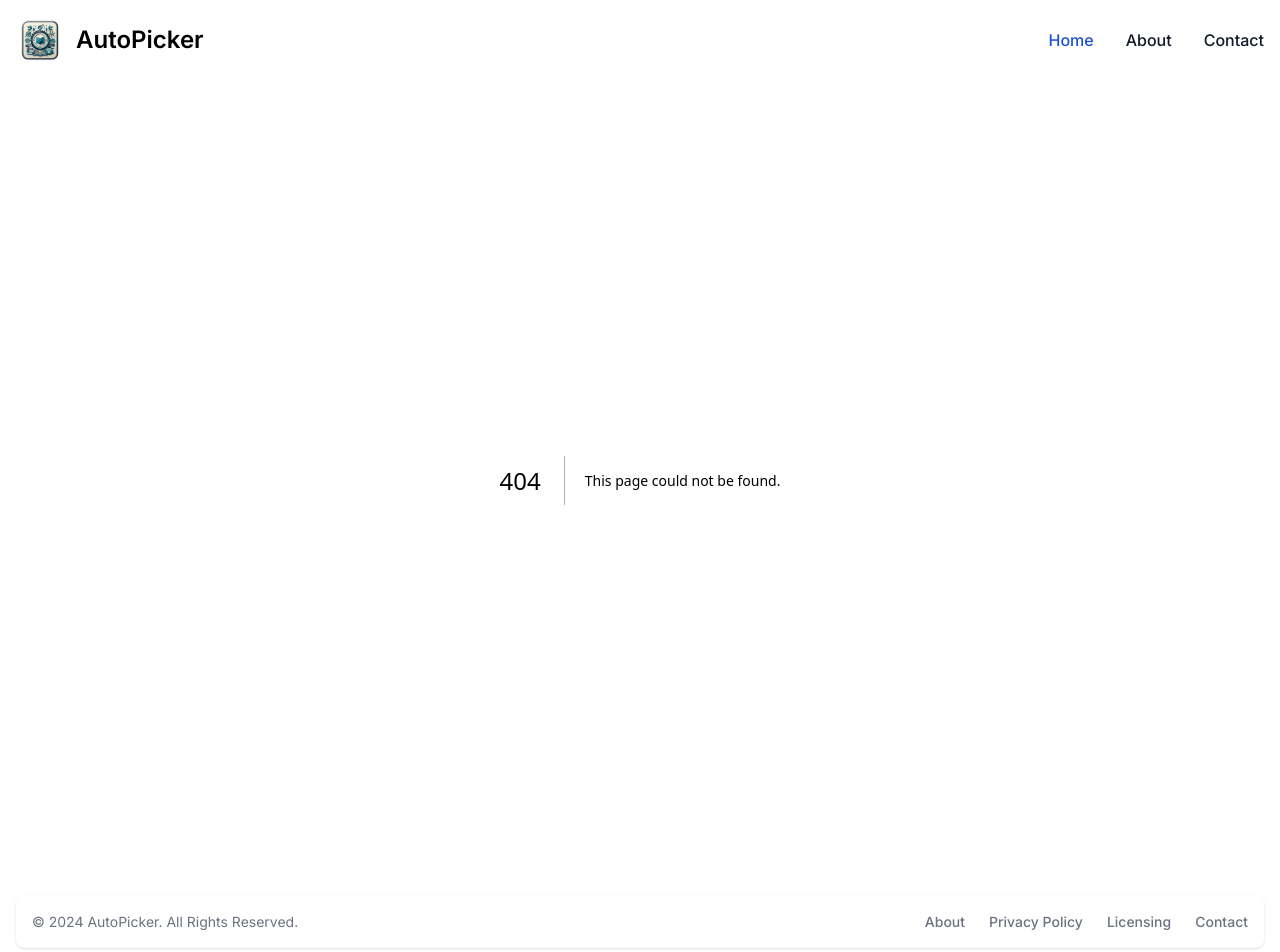
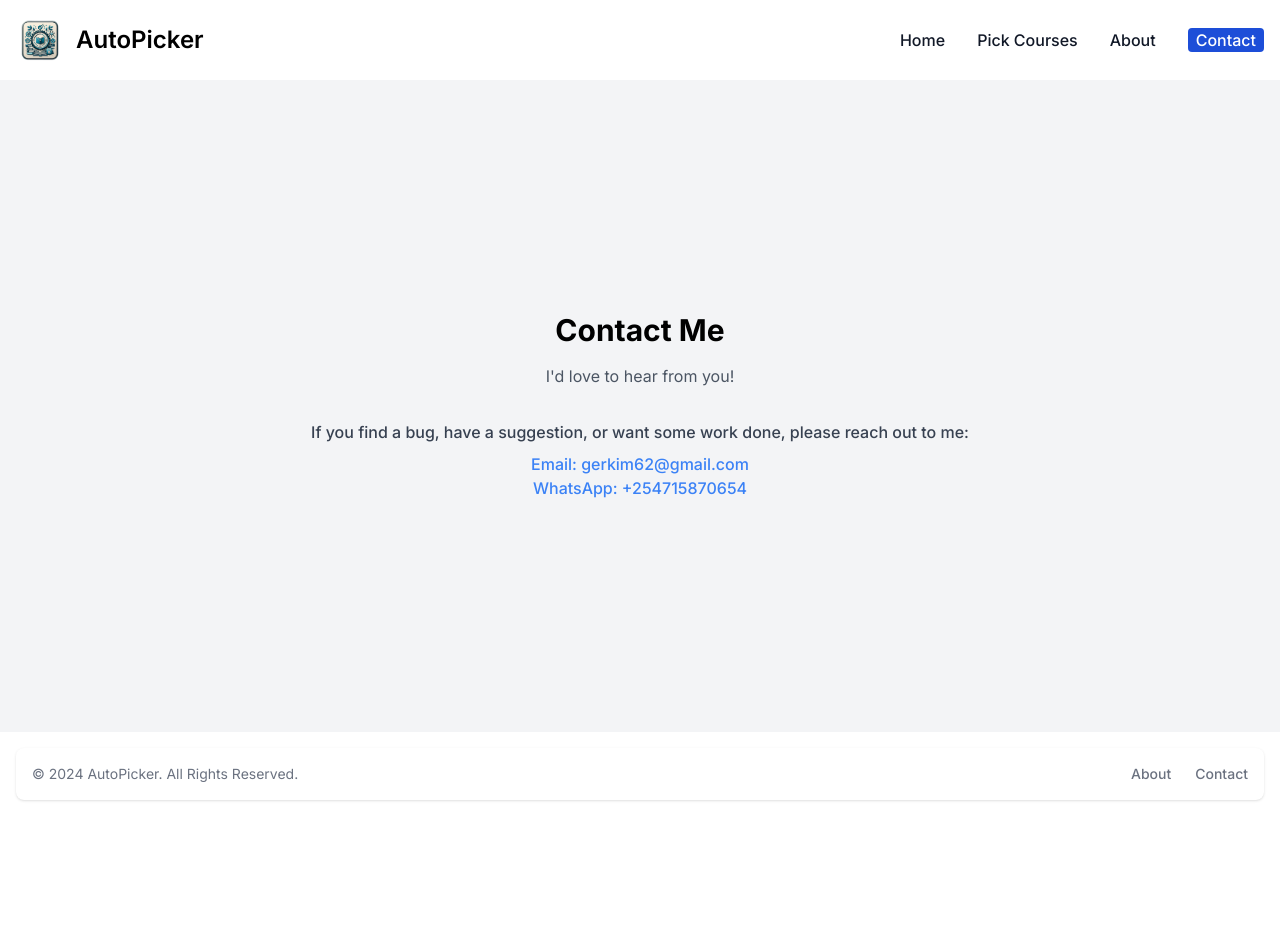
Before and after one commit to gerkim62/icampus-courses-selector, a Next.js app: page /contact in a window 1280 px wide. Before the commit this address had no page. Shown: the top 952 px of the page. After the commit the page ends 816 px from the top, so only its background shows below. Built offline with nearby package versions, Linux system fonts and the light colour scheme.

Commit message:
Update loading page, select page, footer, and courses selector

```diff
--- /dev/null
+++ b/app/about/page.tsx
@@ -0,0 +1,17 @@
+import React from 'react';
+
+const About = () => {
+    return (
+        <div className="bg-gray-100 p-8  fullHeight text-center flex flex-col justify-center items-center">
+            <h1 className="text-2xl font-bold mb-4">About Me</h1>
+            <p className="text-lg mb-4">
+                I am developer.gerison, a software engineering student at the University of Eastern Africa, Baraton.
+            </p>
+            <p className="text-lg mb-4">
+                I love working with Next.js, Tailwind CSS, React, and TypeScript. Coding is my passion!
+            </p>
+        </div>
+    );
+};
+
+export default About;
--- /dev/null
+++ b/app/contact/page.tsx
@@ -0,0 +1,23 @@
+import React from 'react';
+
+const ContactPage: React.FC = () => {
+    return (
+        <div className="flex flex-col items-center justify-center fullHeight bg-gray-100 text-center">
+            <h1 className="text-3xl font-bold mb-4">Contact Me</h1>
+            <p className="text-gray-600 mb-8">I'd love to hear from you!</p>
+            <div className="">
+                <div className="space-y-4">
+                    <div>
+                        <p className="block text-gray-700 font-medium mb-2">
+                            If you find a bug, have a suggestion, or want some work done, please reach out to me:
+                        </p>
+                        <p className="text-blue-500 font-medium">Email: gerkim62@gmail.com</p>
+                        <p className="text-blue-500 font-medium">WhatsApp: +254715870654</p>
+                    </div>
+                </div>
+            </div>
+        </div>
+    );
+};
+
+export default ContactPage;
--- a/app/loading.tsx
+++ b/app/loading.tsx
@@ -3,7 +3,7 @@ import { RiLoader4Line } from 'react-icons/ri';
 
 const LoadingPage: React.FC = () => {
     return (
-        <div className="flex items-center justify-center h-screen">
+        <div className="flex items-center justify-center fullHeight">
             <RiLoader4Line className="animate-spin text-4xl text-gray-500" />
         </div>
     );
--- a/app/page.tsx
+++ b/app/page.tsx
@@ -3,7 +3,7 @@ import { RiArrowRightSLine } from "react-icons/ri"; // Replace with the appropri
 
 const YourComponent = () => {
   return (
-    <div className="fullHeight flex items-center justify-center bg-emerald-500 text-white">
+    <div className="fullHeight flex items-center justify-center bg-gray-100 text-black">
       <div className="text-center w-md max-w-[90%]">
         <h1 className="text-xl sm:text-4xl font-bold mb-4">
           Welcome to Advanced iCampus Courses Selector
@@ -20,11 +20,11 @@ const YourComponent = () => {
         </Link>
         <Link
           href="/select"
-          className="bg-white text-emerald-500 py-2 px-4 rounded-full block w-40 mx-auto"
+          className="bg-white text-emerald-500 py-2 px-4 rounded-full block w-40 mx-auto border-2 border-emerald-500 hover:bg-emerald-500 hover:text-white font-bold whitespace-nowrap leading-tight"
         >
           <span className="flex justify-center items-center">
             {" "}
-            Get Started <RiArrowRightSLine className="ml-2" />
+            Get Started <RiArrowRightSLine className="ml-2 text-lg" />
           </span>
         </Link>
       </div>
--- a/app/select/page.tsx
+++ b/app/select/page.tsx
@@ -37,8 +37,13 @@ async function page() {
       </p>
 
       <p className="text-gray-600 mb-8 text-sm max-w-md mx-auto">
-        Some courses have no date in the timetable that is available to us,
-        hence not listed here.
+        I am using the timetable that was sent via email. If you find an error
+        please let me know (FINAL CLASS TIMETABLE).
+      </p>
+
+      <p className="text-gray-600 mb-8 text-sm max-w-md mx-auto">
+        This app is not affiliated with the university. It is a personal project
+        that I made to help me and my friends. I hope you find it useful.
       </p>
 
       {/* Select component */}
--- a/components/CoursesSelector/index.tsx
+++ b/components/CoursesSelector/index.tsx
@@ -1,7 +1,7 @@
 "use client";
 
-import { useRouter } from "next/navigation";
-import React, { useState, useTransition } from "react";
+import { useRouter, useSearchParams } from "next/navigation";
+import React, { useEffect, useState, useTransition } from "react";
 import toast from "react-hot-toast";
 import { FaArrowRight } from "react-icons/fa";
 import Select from "react-select";
@@ -28,11 +28,27 @@ const CoursesSelector = ({ options }: Props) => {
     const encodedCourseCodes = encodeURIComponent(
       selectedCourseCodes.join(",")
     );
+
     router.push(`/view?course_codes=${encodedCourseCodes}`);
   };
   // start of optimization
   const [isPending, startTransition] = useTransition();
-  const [selectedCourseCodes, setSelectedCourseCodes] = useState<string[]>([]);
+  //courses from url
+  const searchParams = useSearchParams();
+  const courseCodesFromUrl = searchParams.get("course_codes") || "";
+  const courseCodesFromUrlArray = courseCodesFromUrl.split(",").filter(Boolean);
+  console.log(courseCodesFromUrlArray);
+  const [selectedCourseCodes, setSelectedCourseCodes] = useState<string[]>(
+    courseCodesFromUrlArray
+  );
+
+  //each time selected course codes change, update the url
+  useEffect(() => {
+    const encodedCourseCodes = encodeURIComponent(
+      selectedCourseCodes.join(",")
+    );
+    router.replace(`/select?course_codes=${encodedCourseCodes}`);
+  }, [selectedCourseCodes]);
   return (
     <div className="max-w-md mx-auto">
       <Select
@@ -50,6 +66,9 @@ const CoursesSelector = ({ options }: Props) => {
         name="courses"
         className=" flex-grow"
         classNamePrefix="select"
+        value={options.filter((option) =>
+          selectedCourseCodes.includes(option.value)
+        )}
         onChange={(selectedOptions) => {
           setSelectedCourseCodes(selectedOptions.map((option) => option.value));
         }}
--- a/components/Footer.tsx
+++ b/components/Footer.tsx
@@ -15,22 +15,13 @@ const Footer = (props: Props) => {
         </span>
         <ul className="flex flex-wrap items-center mt-3 text-sm font-medium text-gray-500 dark:text-gray-400 sm:mt-0">
           <li>
-            <a href="#" className="hover:underline me-4 md:me-6">
+            <a href="/about" className="hover:underline me-4 md:me-6">
               About
             </a>
           </li>
+
           <li>
-            <a href="#" className="hover:underline me-4 md:me-6">
-              Privacy Policy
-            </a>
-          </li>
-          <li>
-            <a href="#" className="hover:underline me-4 md:me-6">
-              Licensing
-            </a>
-          </li>
-          <li>
-            <a href="#" className="hover:underline">
+            <a href="/contact" className="hover:underline">
               Contact
             </a>
           </li>
--- a/components/Navbar.tsx
+++ b/components/Navbar.tsx
@@ -1,9 +1,27 @@
+"use client";
+
 import Link from "next/link";
-import React from "react";
+import { usePathname } from "next/navigation";
+import React, { useState } from "react";
 
 type Props = {};
 
 const Navbar = (props: Props) => {
+  const [isMobileMenuOpen, setIsMobileMenuOpen] = useState(false);
+
+  const toggleMobileMenu = () => {
+    setIsMobileMenuOpen(!isMobileMenuOpen);
+  };
+
+  const routes = [
+    { href: "/", label: "Home" },
+    { href: "/select", label: "Pick Courses" },
+    { href: "/about", label: "About" },
+    { href: "/contact", label: "Contact" },
+  ];
+
+  const pathname = usePathname();
+
   return (
     <nav className="bg-white border-gray-200 dark:bg-gray-900">
       <div className="max-w-screen-xl flex flex-wrap items-center justify-between mx-auto p-4">
@@ -17,11 +35,11 @@ const Navbar = (props: Props) => {
           </span>
         </Link>
         <button
-          data-collapse-toggle="navbar-default"
+          onClick={toggleMobileMenu}
           type="button"
           className="inline-flex items-center p-2 w-10 h-10 justify-center text-sm text-gray-500 rounded-lg md:hidden hover:bg-gray-100 focus:outline-none focus:ring-2 focus:ring-gray-200 dark:text-gray-400 dark:hover:bg-gray-700 dark:focus:ring-gray-600"
           aria-controls="navbar-default"
-          aria-expanded="false"
+          aria-expanded={isMobileMenuOpen ? "true" : "false"}
         >
           <span className="sr-only">Open main menu</span>
           <svg
@@ -40,34 +58,29 @@ const Navbar = (props: Props) => {
             />
           </svg>
         </button>
-        <div className="hidden w-full md:block md:w-auto" id="navbar-default">
+        <div
+          className={`${
+            isMobileMenuOpen ? "block" : "hidden"
+          } w-full md:block md:w-auto`}
+          id="navbar-default"
+        >
+          {" "}
           <ul className="font-medium flex flex-col p-4 md:p-0 mt-4 border border-gray-100 rounded-lg bg-gray-50 md:flex-row md:space-x-8 rtl:space-x-reverse md:mt-0 md:border-0 md:bg-white dark:bg-gray-800 md:dark:bg-gray-900 dark:border-gray-700">
-            <li>
-              <Link
-                href="/"
-                className="block py-2 px-3 text-white bg-blue-700 rounded md:bg-transparent md:text-blue-700 md:p-0 dark:text-white md:dark:text-blue-500"
-                aria-current="page"
-              >
-                Home
-              </Link>
-            </li>
-            <li>
-              <Link
-                href="#"
-                className="block py-2 px-3 text-gray-900 rounded hover:bg-gray-100 md:hover:bg-transparent md:border-0 md:hover:text-blue-700 md:p-0 dark:text-white md:dark:hover:text-blue-500 dark:hover:bg-gray-700 dark:hover:text-white md:dark:hover:bg-transparent"
-              >
-                About
-              </Link>
-            </li>
-
-            <li>
-              <Link
-                href="#"
-                className="block py-2 px-3 text-gray-900 rounded hover:bg-gray-100 md:hover:bg-transparent md:border-0 md:hover:text-blue-700 md:p-0 dark:text-white md:dark:hover:text-blue-500 dark:hover:bg-gray-700 dark:hover:text-white md:dark:hover:bg-transparent"
-              >
-                Contact
-              </Link>
-            </li>
+            {routes.map((route, index) => (
+              <li key={index}>
+                <Link
+                  href={route.href}
+                  className={`block py-2 px-3 text-gray-900 rounded hover:bg-gray-100 md:hover:bg-transparent md:border-0 md:hover:text-blue-700 md:p-0 dark:text-white md:dark:hover:text-blue-500 dark:hover:bg-gray-700 dark:hover:text-white md:dark:hover:bg-transparent ${
+                    pathname === route.href
+                      ? "text-white bg-blue-700 md:px-2"
+                      : ""
+                  }`}
+                  aria-current={pathname === route.href ? "page" : undefined}
+                >
+                  {route.label}
+                </Link>
+              </li>
+            ))}
           </ul>
         </div>
       </div>
```
